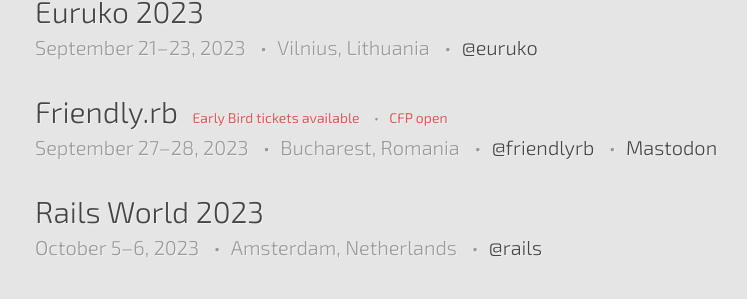
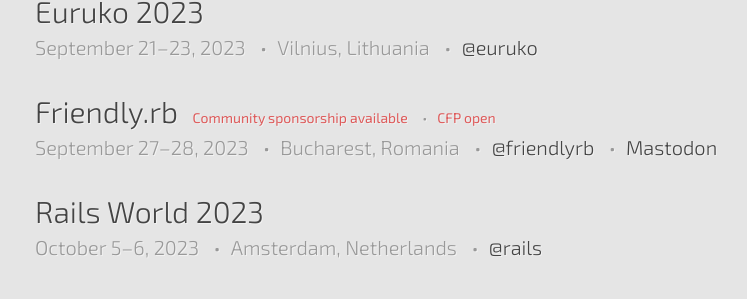
Before and after one commit to ruby-conferences/ruby-conferences.github.io, a Jekyll site: the page built from index.html, in a window 1280 px wide. Shown: the part 1269-1568 px from the top of the page, without its empty margins (205-952 px from the left). Built offline with Jekyll 4.4.1, drawn with Linux system fonts in a browser that asks for light colours.

Commit message:
Update conferences.yml
Removed Early-Bird tickets (they are sold out) and added the Community sponsorship packages.

Thank you!

```diff
--- a/_data/conferences.yml
+++ b/_data/conferences.yml
@@ -2264,7 +2264,7 @@
   twitter: friendlyrb
   mastodon: https://ruby.social/@friendlyrb
   cfp_phrase: CFP open
-  reg_phrase: Early Bird tickets available
+  reg_phrase: Community sponsorship available
 
 - name: Rails World 2023
   location: Amsterdam, Netherlands
```
